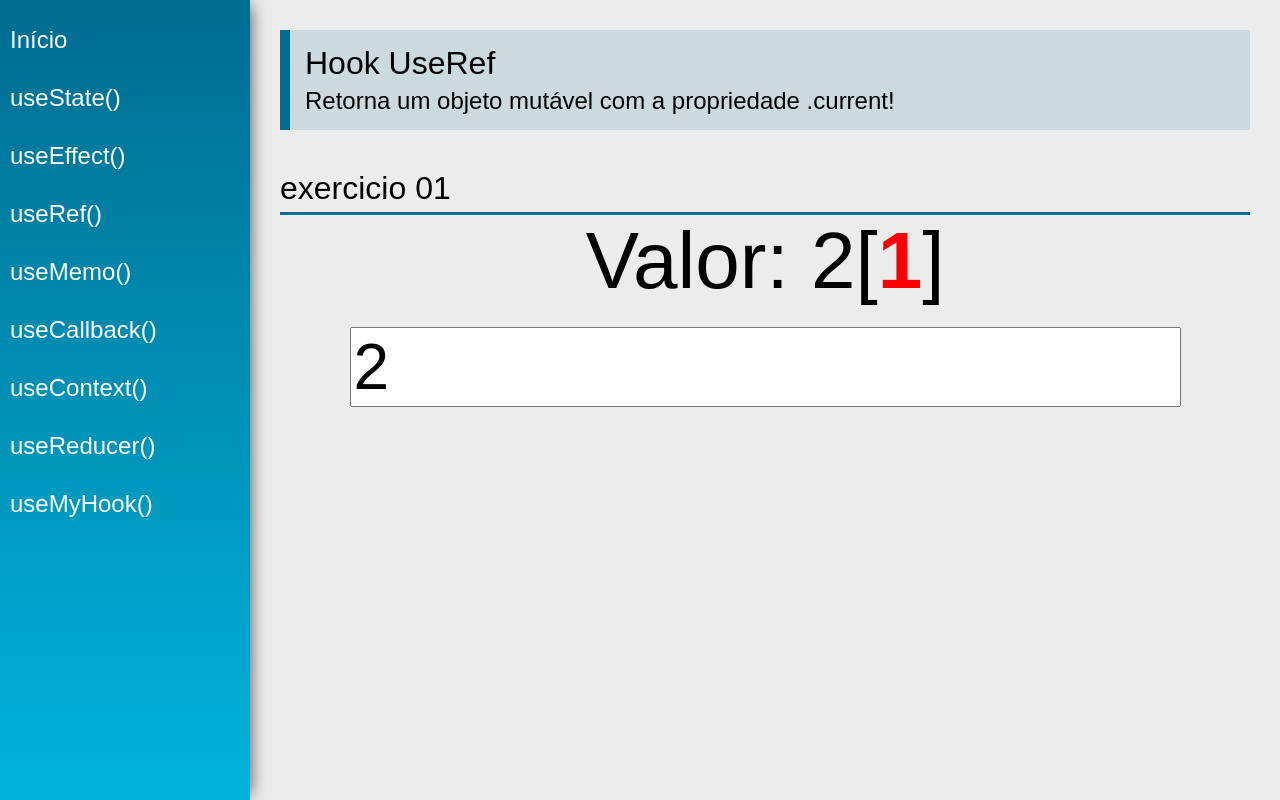
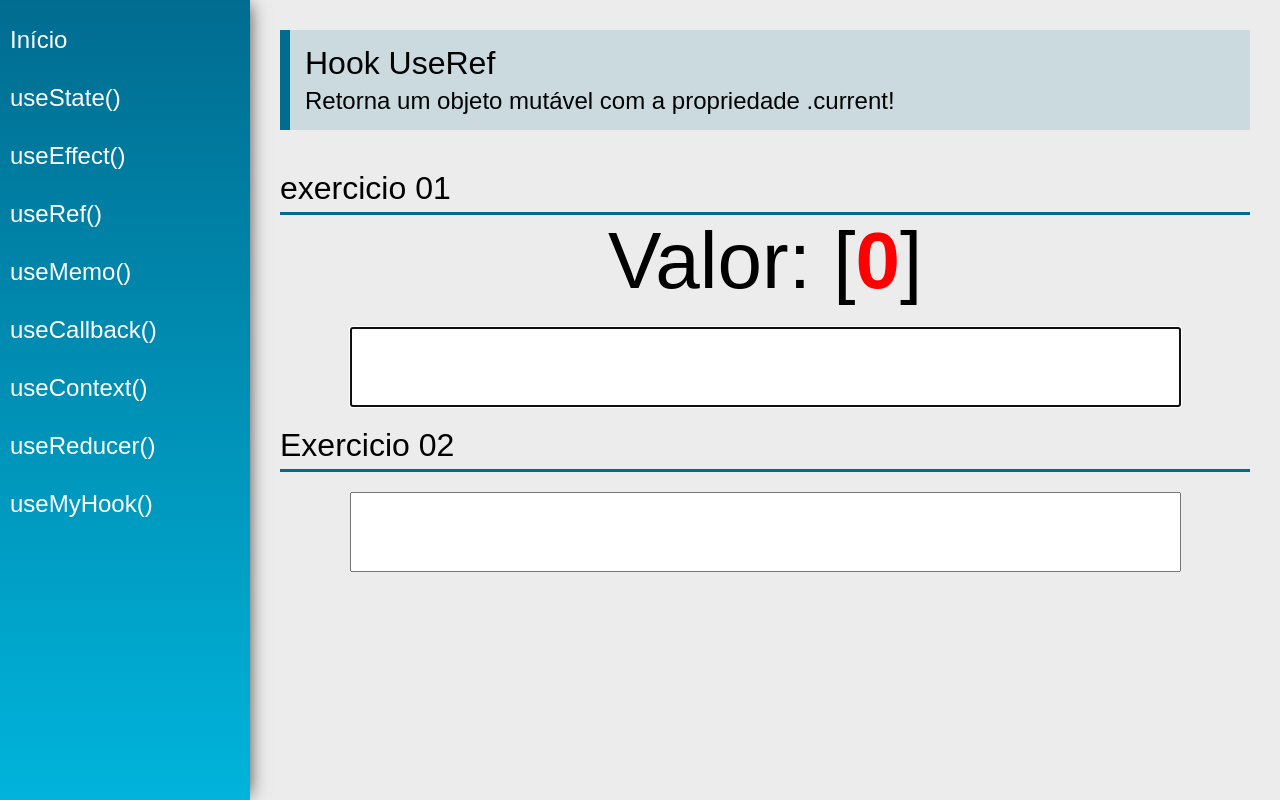
Before and after one commit to viniciosComerciante/React-Hooks, a React (Create React App) app: page /useRef in a window 1280 px wide. Built offline with nearby package versions, Linux system fonts and the light colour scheme.

Commit message:
finalizado o modulo sobre UseRef

```diff
--- a/src/views/examples/UseRef.jsx
+++ b/src/views/examples/UseRef.jsx
@@ -1,13 +1,48 @@
-import React, {useState, useRef} from 'react'
-import PageTitle from '../../components/layout/PageTitle'
-import SectionTitle from '../../components/layout/SectionTitle';
+import React, { useState, useEffect, useRef } from "react";
+import PageTitle from "../../components/layout/PageTitle";
+import SectionTitle from "../../components/layout/SectionTitle";
+
+const merge = function (string1, string2) {
+  const tamanho = string1.length + string2.length;
+  let resultado = "";
+
+  for (let i = 0; i < tamanho; i++) {
+    if (string1[i]) {
+      resultado += string1[i];
+    }
+
+    if (string2[i]) {
+      resultado += string2[i];
+    }
+  }
+
+  return resultado;
+};
 
 const UseRef = (props) => {
+  const [value1, setValue1] = useState("");
+  const [value2, setValue2] = useState("");
 
-    const [value1, setValue1] = useState(2);
-    const count = useRef(0);
+  let count = useRef(0);
 
-    count.current = count.current +1;
+  const myInput1 = useRef(null);
+  const myInput2 = useRef(null);
+
+  useEffect(
+    function () {
+      count.current += 1;
+      myInput2.current.focus();
+    },
+    [value1]
+  );
+
+  useEffect(
+    function () {
+      count.current += 1;
+      myInput1.current.focus();
+    },
+    [value2]
+  );
 
   return (
     <div className="UseRef">
@@ -19,18 +54,36 @@ const UseRef = (props) => {
       <div className="center">
         <div>
           <span className="text">Valor: </span>
-                    <span className="text">{value1}[</span>
+          <span className="text">{merge(value1, value2)}[</span>
           <span className="text red">{count.current}</span>
           <span className="text">]</span>
         </div>
 
-                <input type="text" className="input" value={value1} onChange={(e)=>{
-                    setValue1(e.target.value)
-                }}/>
+        <input
+          type="text"
+          className="input"
+          ref={myInput1}
+          value={value1}
+          onChange={(e) => {
+            setValue1(e.target.value);
+          }}
+        />
+      </div>
 
+      <SectionTitle title="Exercicio 02"></SectionTitle>
+      <div className="center">
+        <input
+          type="text"
+          className="input"
+          ref={myInput2}
+          value={value2}
+          onChange={(e) => {
+            setValue2(e.target.value);
+          }}
+        />
       </div>
     </div>
-    )
-}
+  );
+};
 
-export default UseRef
+export default UseRef;
```
Lines whose indentation alone changed are shown as unchanged.
